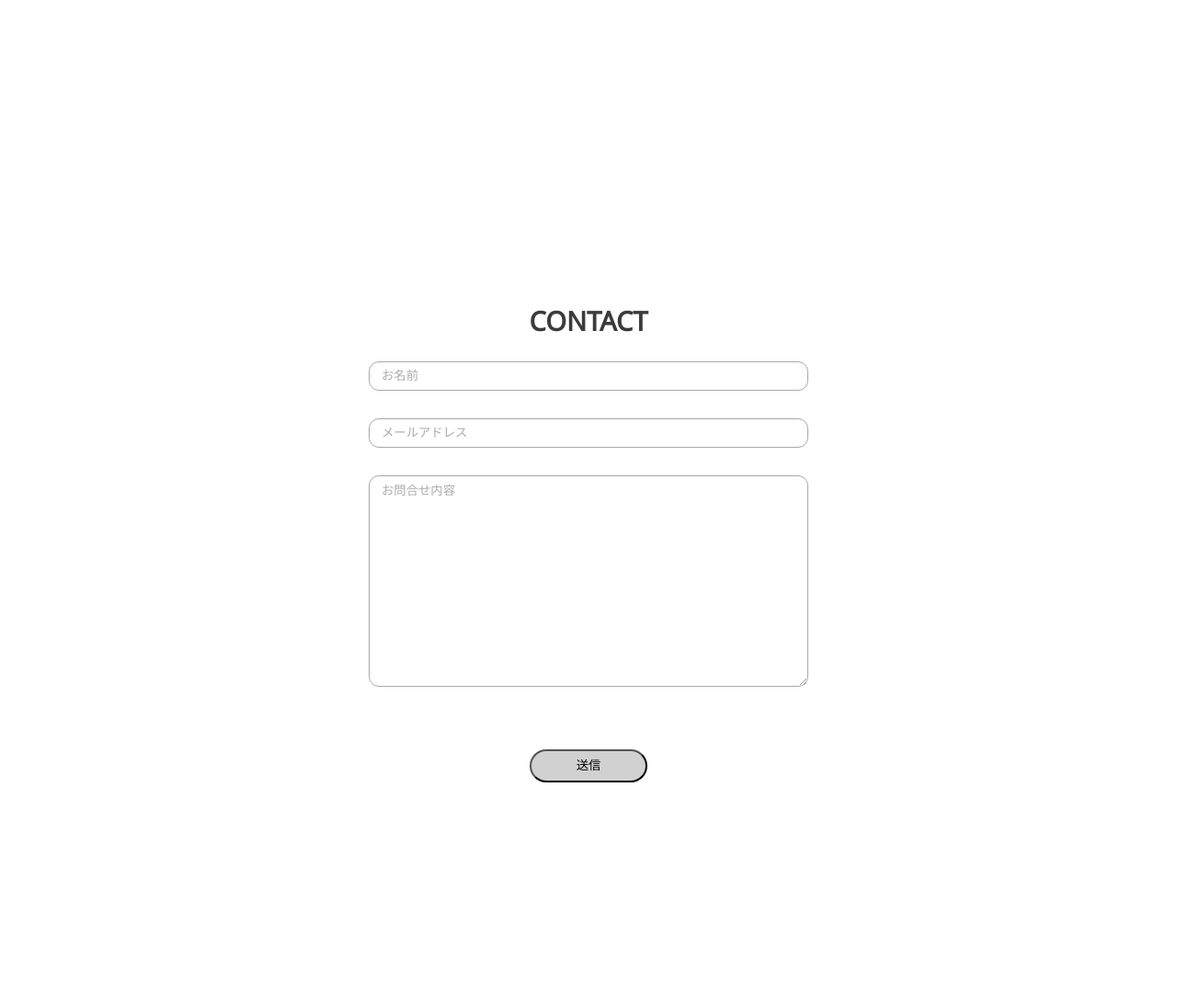
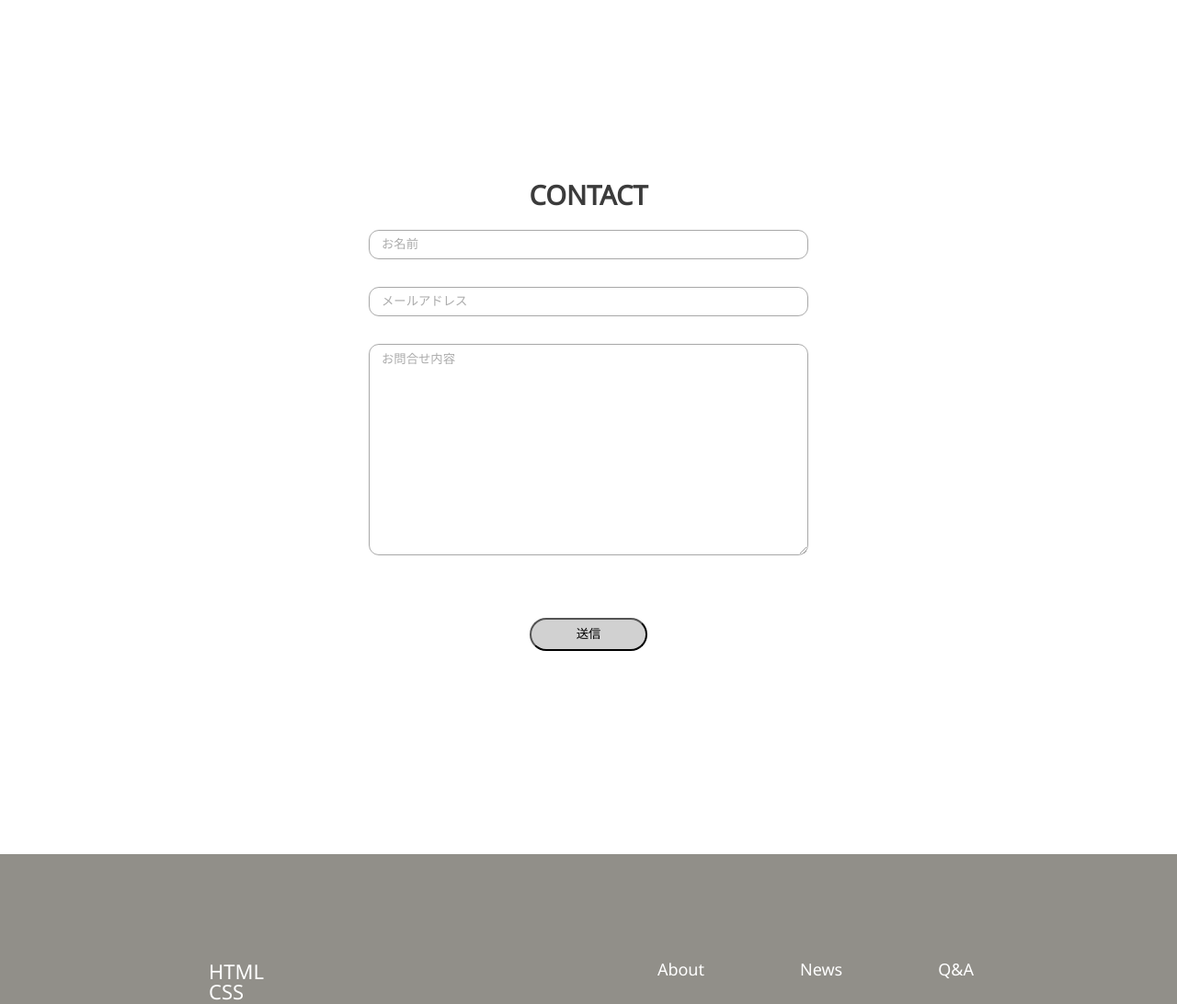
Before and after one commit to lsk4f5/furniture-site, a PHP site: page / in a window 1280 px wide. Shown: the part 2789-3881 px from the top of the page at 92% size. Run offline with PHP 8.4, Linux system fonts and the light colour scheme.

Commit message:
marginの修正

```diff
--- a/stylesheet.css
+++ b/stylesheet.css
@@ -217,7 +217,7 @@
     text-align: center;
     align-items: center;
     color: #3b3b3b;
-    margin: 28% 0 25% 0;
+    margin-bottom: 221px;
   }
 
   .contact-form h2 {
@@ -235,7 +235,7 @@
     border: 0.5px solid #707070;
     opacity: 0.6;
     padding-left: 1%;
-    margin: 30px auto;
+    margin: 0 auto 30px;
     display: block;
   }
 
```
